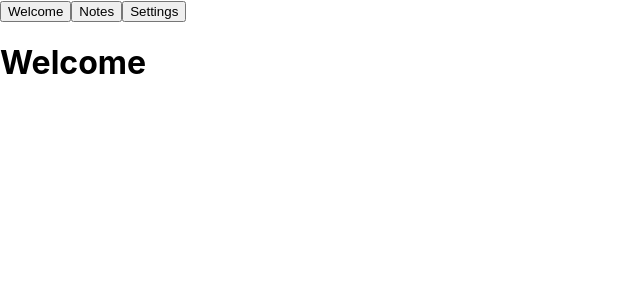
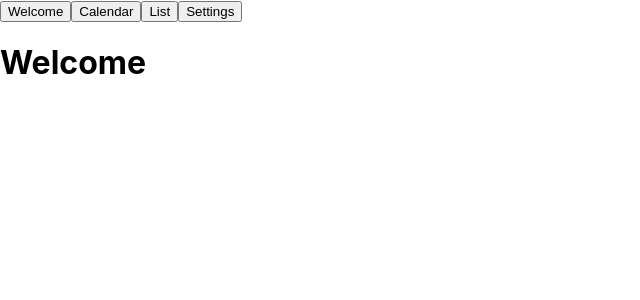
Before and after one commit to york-june-ets/lwofford-calendar, a React (Create React App) app: page / in a window 1280 px wide. Shown: the top 300 px of the page, without its empty margins (0-640 px from the left). Built offline with nearby package versions, Linux system fonts and the light colour scheme.

Commit message:
Added new Events page

```diff
--- a/src/App.tsx
+++ b/src/App.tsx
@@ -1,27 +1,11 @@
 import './App.css';
-import { EPage, PageProvider, usePage } from './objects/Page';
-import { MainPage } from './pages/Main';
-import { NotFoundPage } from './pages/NotFound';
-import { SettingsPage } from './pages/Settings';
-import { WelcomePage } from './pages/Welcome';
+import { CurrentPage, EPage, PageProvider, usePage } from './objects/Page';
 
 function App() {
 	return <PageProvider>
 		<Navbar/>
 		<CurrentPage/>
 	</PageProvider>
-}
-
-const CurrentPage: React.FC = () => {
-	const { page } = usePage()
-	let CurrentPageComponent: React.FC
-
-	const ALL_PAGES = [ WelcomePage, MainPage, SettingsPage ]
-
-	CurrentPageComponent = (page >= 0 && page < ALL_PAGES.length) ? ALL_PAGES[page] : NotFoundPage
-
-	return <CurrentPageComponent/>
-
 }
 
 const Navbar: React.FC = () => {
@@ -31,7 +15,8 @@ const Navbar: React.FC = () => {
 	return <> {
 	<nav>
 		<button onClick={ () => setPage( EPage.WELCOME ) }>Welcome</button>
-		<button onClick={ () => setPage( EPage.MAIN ) }>Notes</button>
+		<button onClick={ () => setPage( EPage.CALENDAR ) }>Calendar</button>
+		<button onClick={ () => setPage( EPage.EVENTS ) }>List</button>
 		<button onClick={ () => setPage( EPage.SETTINGS ) }>Settings</button>
 	</nav>
 	} </>
--- a/src/objects/Page.tsx
+++ b/src/objects/Page.tsx
@@ -1,9 +1,15 @@
 import { createContext, ReactNode, useContext, useState } from "react"
+import { WelcomePage } from "../pages/Welcome"
+import { CalendarPage } from "../pages/Calendar"
+import { EventsPage } from "../pages/Events"
+import { SettingsPage } from "../pages/Settings"
+import { NotFoundPage } from "../pages/NotFound"
 
 export enum EPage {
 	WELCOME = 0,
-	MAIN = 1,
-	SETTINGS = 2
+	CALENDAR = 1,
+	EVENTS = 2,
+	SETTINGS = 3
 }
 
 export interface IPageContext {
@@ -28,3 +34,15 @@ export const usePage = () => {
 	}
 	return context
 }
+
+export const CurrentPage: React.FC = () => {
+	const { page } = usePage()
+	let CurrentPageComponent: React.FC
+
+	const ALL_PAGES = [ WelcomePage, CalendarPage, EventsPage, SettingsPage ]
+
+	CurrentPageComponent = (page >= 0 && page < ALL_PAGES.length) ? ALL_PAGES[page] : NotFoundPage
+
+	return <CurrentPageComponent/>
+
+}
--- /dev/null
+++ b/src/pages/Calendar.tsx
@@ -0,0 +1,4 @@
+
+export const CalendarPage: React.FC = () => {
+	return <h1>Calendar</h1>
+}
--- /dev/null
+++ b/src/pages/Events.tsx
@@ -0,0 +1,4 @@
+
+export const EventsPage: React.FC = () => {
+	return <h1>Events</h1>
+}
--- a/src/pages/Main.tsx
+++ /dev/null
@@ -1,4 +0,0 @@
-
-export const MainPage: React.FC = () => {
-	return <h1>Main</h1>
-}
```
